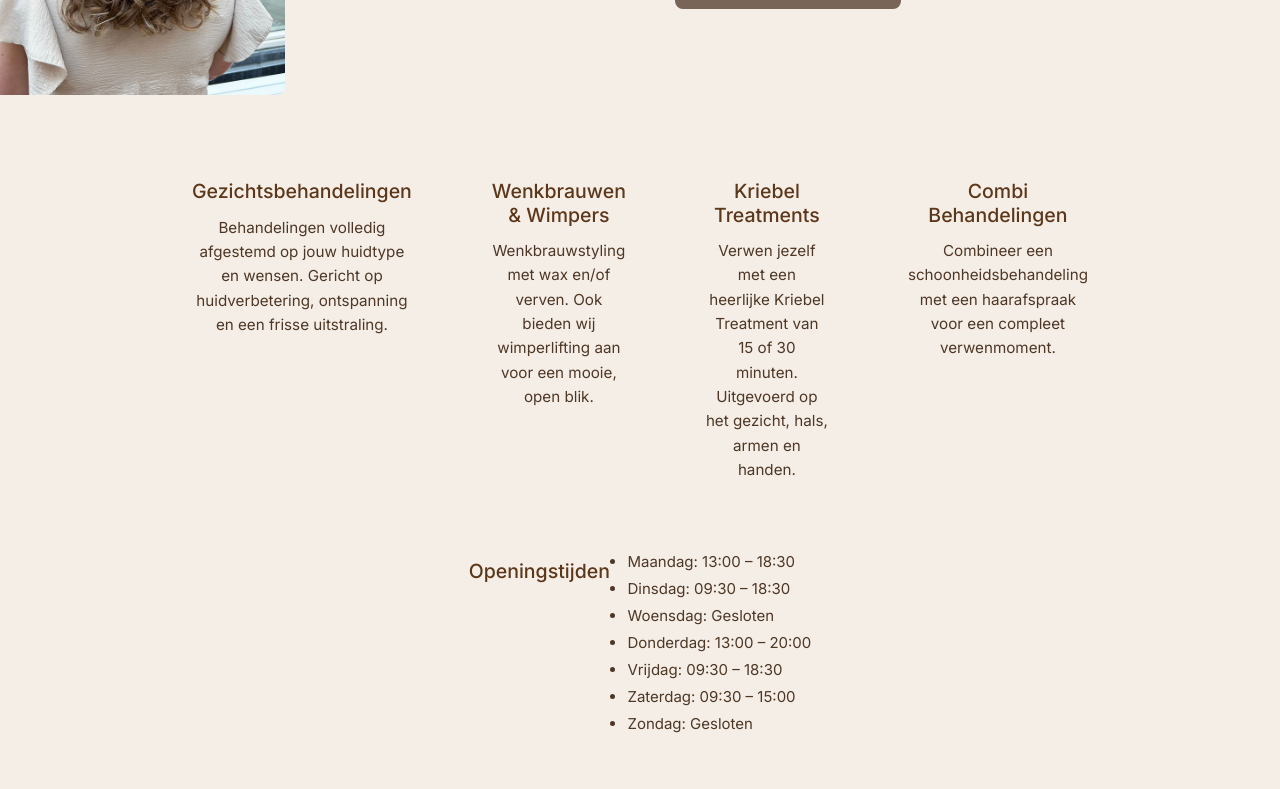
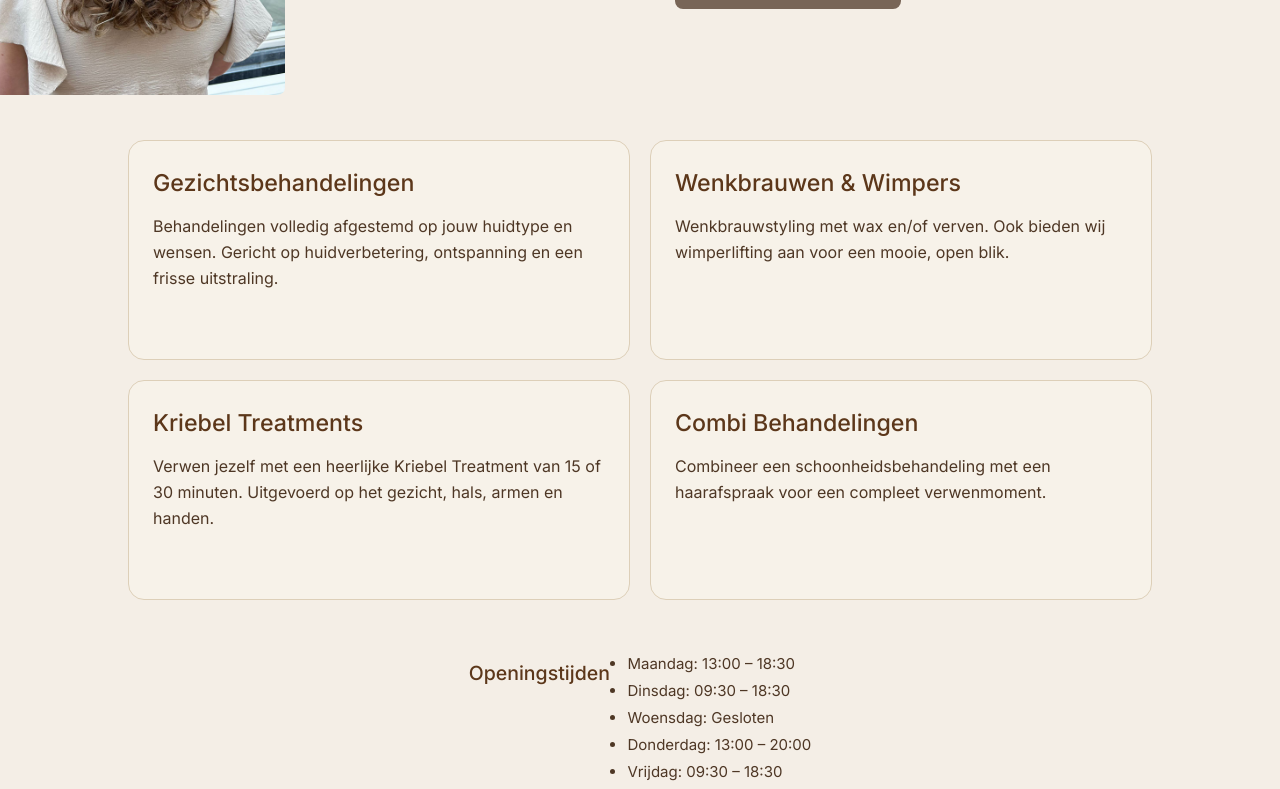
Before and after one commit to Zebcoh/At21-main, a Vue app: page /schoonheidsbehandelingen in a window 1280 px wide. Shown: the part 526-1315 px from the top of the page. Built offline with nearby package versions, Linux system fonts and the light colour scheme.

Commit message:
Remove beauty section title and card numbering

```diff
--- a/src/assets/home.css
+++ b/src/assets/home.css
@@ -121,12 +121,8 @@ p {
   flex-direction: column;
   align-items: center;
   text-align: center;
-  transition: transform 0.3s ease;
   position: relative;
   padding: 1rem;
-}
-.our-services-div:hover {
-  transform: translateY(-5px);
 }
 .our-services-img {
   width: 320px;
--- a/src/views/BeautyView.vue
+++ b/src/views/BeautyView.vue
@@ -33,39 +33,41 @@ import heroImg from '@/assets/images/home-main-pic.jpeg'
     </div>
 
     <!-- Services -->
-    <div class="body-container-our-services body-custom beauty-services">
-      <div class="our-services-div">
-        <h2 class="our-services-h2">Gezichtsbehandelingen</h2>
+    <section class="beauty-services body-custom">
+      <div class="beauty-services-grid">
+        <article class="beauty-service-card">
+          <h3 class="beauty-service-heading">Gezichtsbehandelingen</h3>
           <p class="beauty-services-text">
             Behandelingen volledig afgestemd op jouw huidtype en wensen.
             Gericht op huidverbetering, ontspanning en een frisse uitstraling.
           </p>
-      </div>
+        </article>
 
-      <div class="our-services-div">
-        <h2 class="our-services-h2">Wenkbrauwen &amp; Wimpers</h2>
+        <article class="beauty-service-card">
+          <h3 class="beauty-service-heading">Wenkbrauwen &amp; Wimpers</h3>
           <p class="beauty-services-text">
             Wenkbrauwstyling met wax en/of verven. Ook bieden wij wimperlifting
             aan voor een mooie, open blik.
           </p>
-      </div>
+        </article>
 
-      <div class="our-services-div">
-        <h2 class="our-services-h2">Kriebel Treatments</h2>
+        <article class="beauty-service-card">
+          <h3 class="beauty-service-heading">Kriebel Treatments</h3>
           <p class="beauty-services-text">
             Verwen jezelf met een heerlijke Kriebel Treatment van 15 of 30 minuten.
             Uitgevoerd op het gezicht, hals, armen en handen.
           </p>
-      </div>
+        </article>
 
-      <div class="our-services-div">
-        <h2 class="our-services-h2">Combi Behandelingen</h2>
+        <article class="beauty-service-card">
+          <h3 class="beauty-service-heading">Combi Behandelingen</h3>
           <p class="beauty-services-text">
             Combineer een schoonheidsbehandeling met een haarafspraak
             voor een compleet verwenmoment.
           </p>
+        </article>
       </div>
-    </div>
+    </section>
 
     <!-- Opening Hours -->
     <div class="body-custom beauty-hours">
@@ -89,12 +91,43 @@ import heroImg from '@/assets/images/home-main-pic.jpeg'
   margin-top: 3em;
 }
 
+
+.beauty-services-grid {
+  display: grid;
+  grid-template-columns: repeat(2, minmax(0, 1fr));
+  gap: 1.25rem;
+}
+
+.beauty-service-card {
+  background: #f7f2e9;
+  border: 1px solid #ddcfb8;
+  border-radius: 16px;
+  padding: 1.5rem;
+  min-height: 220px;
+  display: flex;
+  flex-direction: column;
+}
+
+
+.beauty-service-heading {
+  margin-top: 0;
+  font-size: 1.45rem;
+  font-weight: 500;
+  color: var(--main-color-text-2);
+}
+
 .beauty-services-text {
   margin-top: 0.75rem;
-  font-size: 0.95rem;
+  font-size: 1rem;
   line-height: 1.6;
   color: var(--main-color-text-3);
-  max-width: 26rem;
+  max-width: 34rem;
+}
+
+@media (max-width: 900px) {
+  .beauty-services-grid {
+    grid-template-columns: 1fr;
+  }
 }
 
 .beauty-hours {
```
Lines whose indentation alone changed are shown as unchanged.
